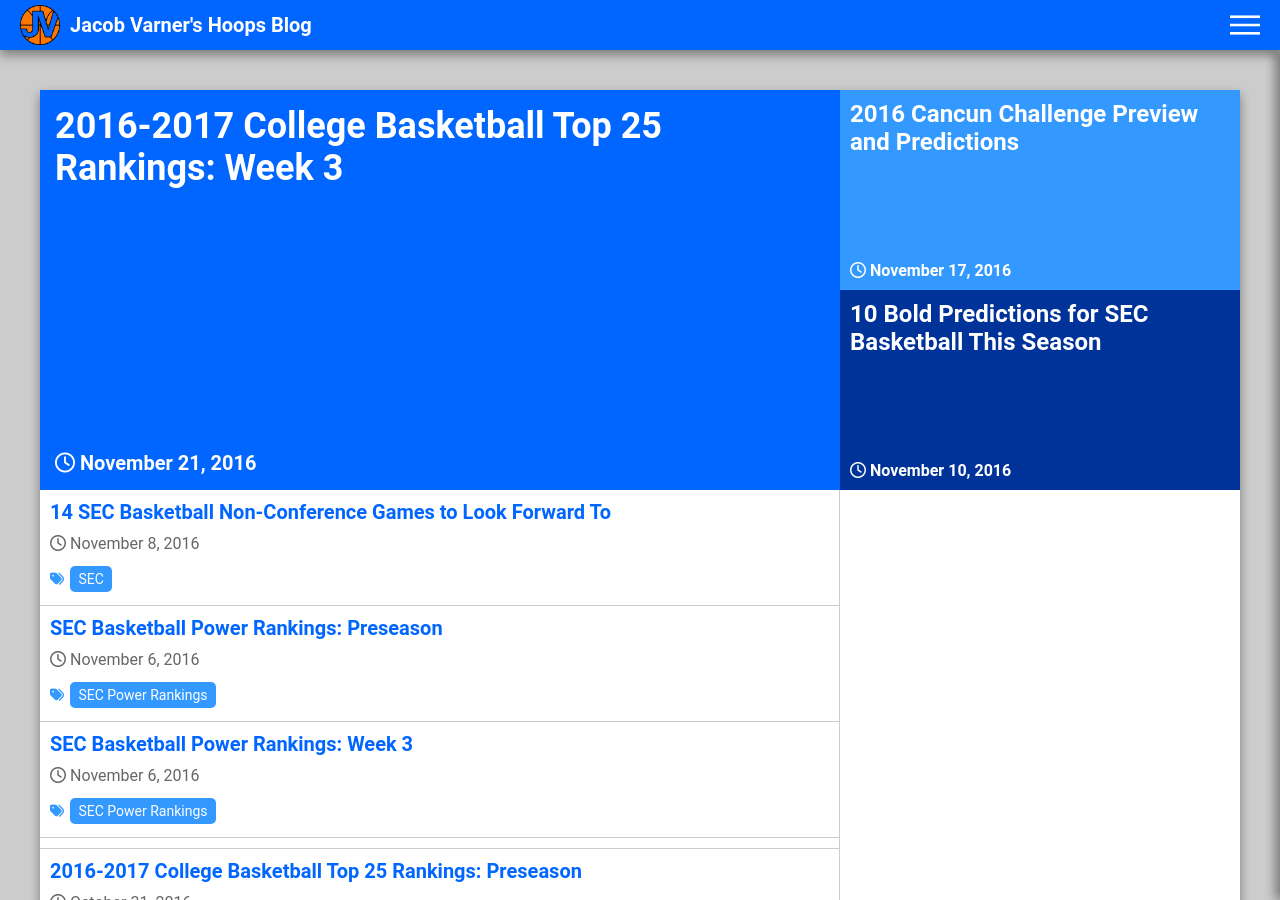
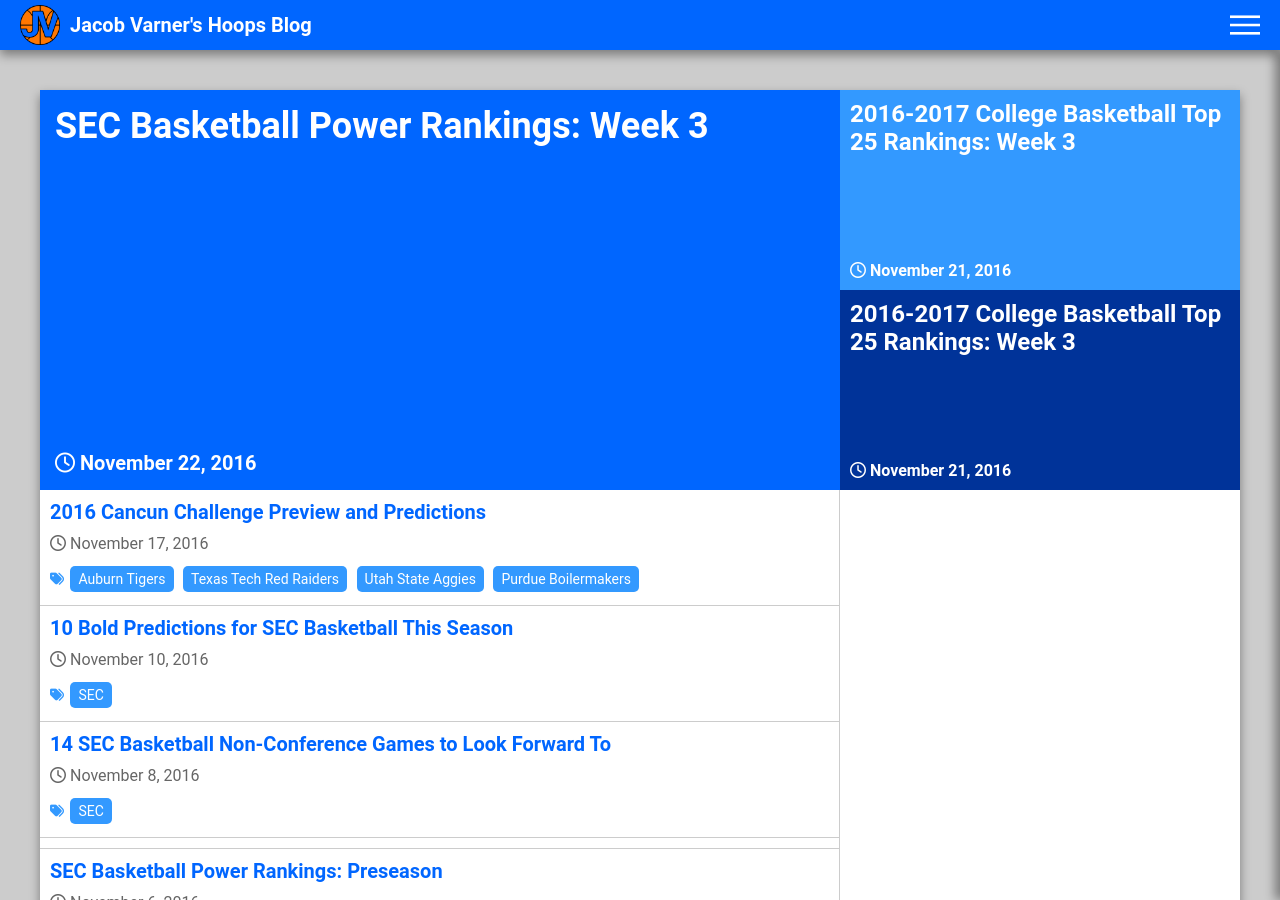
Before and after one commit to jacobvarner/hoops-blog, a Jekyll site: the page built from index.html, in a window 1280 px wide and 900 px high. Built offline with Jekyll 4.4.1, drawn with Linux system fonts in a browser that asks for light colours; nearby versions of some CDN libraries; part of the change alters nothing that is shown.

Commit message:
Published week 4 top 25.

```diff
--- a/_posts/2016-11-22-SEC-Basketball-Power-Rankings-Week-3.md
+++ b/_posts/2016-11-22-SEC-Basketball-Power-Rankings-Week-3.md
@@ -3,7 +3,7 @@ layout: post
 title: "SEC Basketball Power Rankings: Week 3"
 description: >
   The SEC has been less than stellar as a whole, but here's how each of the basketball teams stacks up against the rest of the conference.
-date:   2016-11-6 23:00:00 -0600
+date:   2016-11-22 23:00:00 -0600
 tags: [sec-power-rankings]
 ---
 The SEC isn't off to the best start as a conference. Other than Kentucky, almost every other team that's played a big game against another major team has lost. If the league plans on getting more than two or three teams into the dance, they'll need to start winning more games against tough competition from other major conferences. Luckily it's still early in the season and there will be plenty of chances for other teams to prove their worth.
--- /dev/null
+++ b/_posts/2016-11-28-2016-2017-College-Basketball-Top-25-Rankings-Week-4.md
@@ -0,0 +1,80 @@
+---
+layout: post
+title: "2016-2017 College Basketball Top 25 Rankings: Week 3"
+description: >
+  The first week of college basketball did not disappoint. After several top matchups, here's where I rank the top 25.
+date:   2016-11-21 2:00:00 -0600
+tags: [top-25-rankings]
+---
+This week the rest of the early season tournaments got started and all wrapped up. Feast Week definitely didn't disappoint. North Carolina proved they shouldn't be overlooked as they stormed to a Maui Invitational title and Baylor proved they're a force to be reckoned with and could challenge Kansas at the top of the Big 12.
+
+In my opinion the conferences that proved the most this week were the Big East and the SEC. The Big East seems to have 5 teams at the top that could be serious top 25 candidates all season long. The SEC, while still a ways away, showed that it has some contenders other than Kentucky. South Carolina got big wins over Michigan and Syracuse, Florida and Texas A&M had good performances in the Advocare Invitational and Wooden Legacy, while Auburn got an upset win over Texas Tech in the Cancun Challenge early in the week.
+
+### 1. Kentucky Wildcats
+Speaking of the SEC, the kings of the conference, the Kentucky Wildcats are still my top team in the country. The Wildcats didn't have any big games this week, but Malik Monk and crew continued to put on a show to remain unbeaten.
+
+### 2. Villanova Wildcats
+After winning the Charleston Classic last week, Villanova only had a single game this week. In their only game the Wildcats held College of Charleston to just 47 points to remain undefeated and atop my rankings with their fellow wildcats.
+
+### 3. North Carolina Tarheels
+Honestly, this week it was practically a tie for the top spot in my rankings. North Carolina proved their dominance on the way to a Maui Invitational championship with wins over Oklahoma State and Wisconsin. The Tarheels can clearly challenge Duke in the ACC and will get their shot at Kentucky in just a few weeks.
+
+### 4. Kansas Jayhawks
+The Jayhawks didn't want to miss out on the fun of winning early season tournaments, so Frank Mason led Kansas to wins over UAB and Georgia to capture the CBE Hall of Fame classic in the Jayhawks own backyard.
+
+### 5. Duke Blue Devils
+There's still no set return for the three freshmen stars for the Blue Devils, but they still hang on to just their one loss to Kansas and it's clear that even a shorthanded Duke is better than almost every other team in the country.
+
+### 6. Xavier Musketeers
+The second of four undefeated Big East teams, the Musketeers just had to get by a rematch with Northern Iowa. This time Xavier didn't struggle and it wasn't close as they handled business on their home court.
+
+### 7. Virginia Cavaliers
+Last week I dropped Virginia slightly with the news of Austin Nichols being dismissed from the program. It was my mistake, as clearly Nichols didn't affect the defensive dominance of Tony Bennett's squad. The Cavaliers gave up just an average of 42 points in their three wins this week and continue to enforce their style of play on any team they face.
+
+### 8. Baylor Bears
+Frankly the Bears should have been on the verge of my top 25 last week, but after an incredible showing by Johnathan Motley and the rest of the team in the Battle 4 Atlantis, Baylor jumps all the way into the top 10. Wins over VCU, Michigan State, and an impressive comeback over Louisville were good enough to warrant the big jump.
+
+### 9. Saint Mary's Gaels
+It's a shame the Gaels don't get to play on major networks more often, but their extremely efficient offense continued to get the job done. Saint Mary's has a big test this week as they travel to play Stanford on the road. If the Gaels can stay undefeated, you'll probably start to see other people add them to their top 10 teams.
+
+### 10. UCLA Bruins
+Finally, after a long wait, I got the chance to witness Lonzo Ball and UCLA play for a few full games. The Bruins once again have one of the most explosive offenses in the country and the defense isn't as bad as years past (yet). Texas A&M and Nebraska both forced UCLA to play a slower style of play but the Bruins still managed to pull out two impressive wins on their way to the Wooden Legacy title.
+
+#### 11. Gonzaga Bulldogs
+
+#### 12. Creighton Bluejays
+
+#### 13. Purdue Boilermakers
+
+#### 14. Louisville Cardinals
+
+#### 15. Iowa State Cyclones
+
+#### 16. Wisconsin Badgers
+
+#### 17. Butler Bulldogs
+
+#### 18. Arizona Wildcats
+
+#### 19. South Carolina Gamecocks
+
+#### 20. Indiana Hoosiers
+
+#### 21. Oregon Ducks
+
+#### 22. Syracuse Orange
+
+#### 23. USC Trojans
+
+#### 24. Florida Gators
+
+#### 25. Maryland Terrapins
+
+##### Next Five:
+- Rhode Island Rams
+- Michigan State Spartans
+- West Virginia Mountaineers
+- Ohio State Buckeyes
+- Michigan Wolverines
+
+While the top has shuffled slightly, the real challenge this week was filling in the final 10 spots with 20-30 teams that could fill them. As teams start to get their first losses, the resumes really start to matter more. This week we'll see the Big 10 and ACC face off which should paint a good picture of how dominant the ACC could be this season.
```
